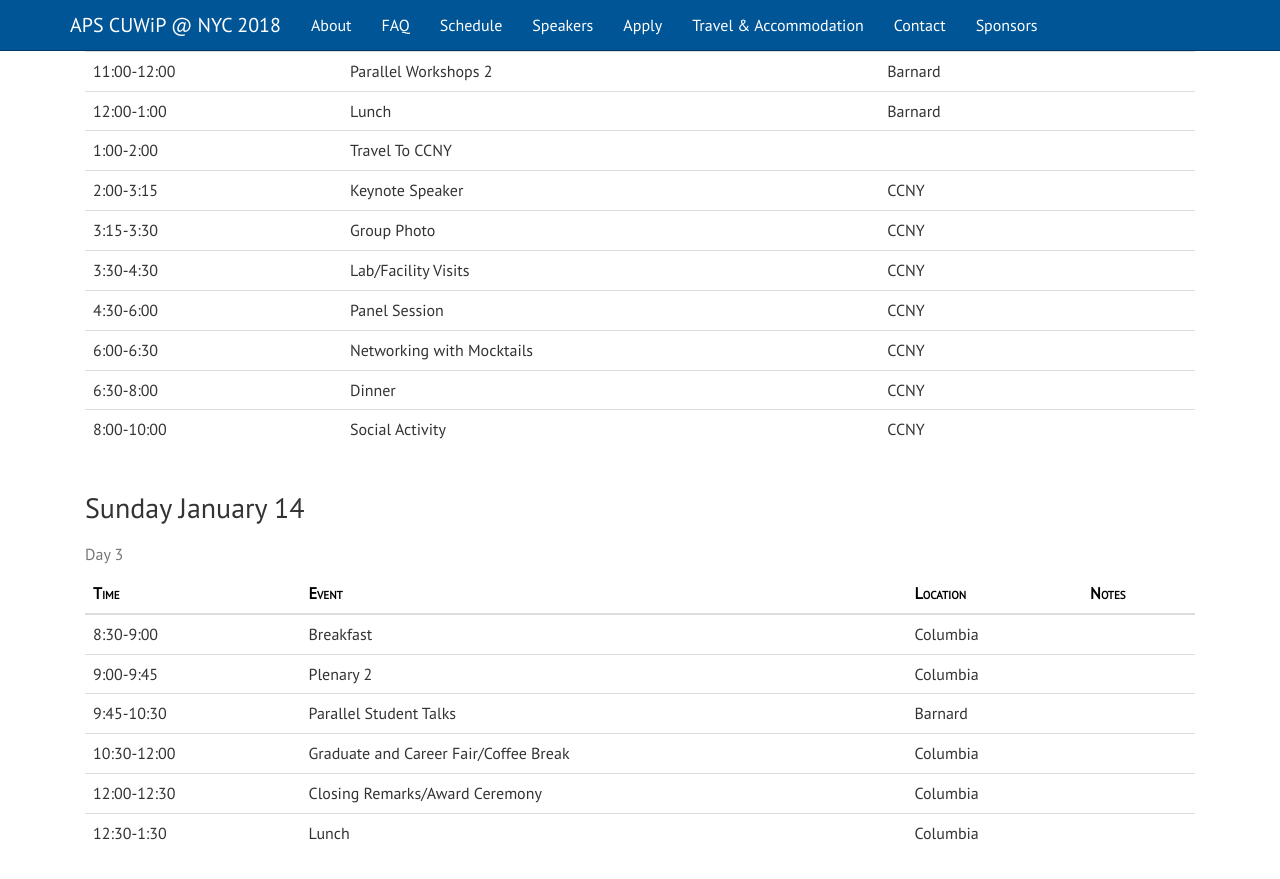
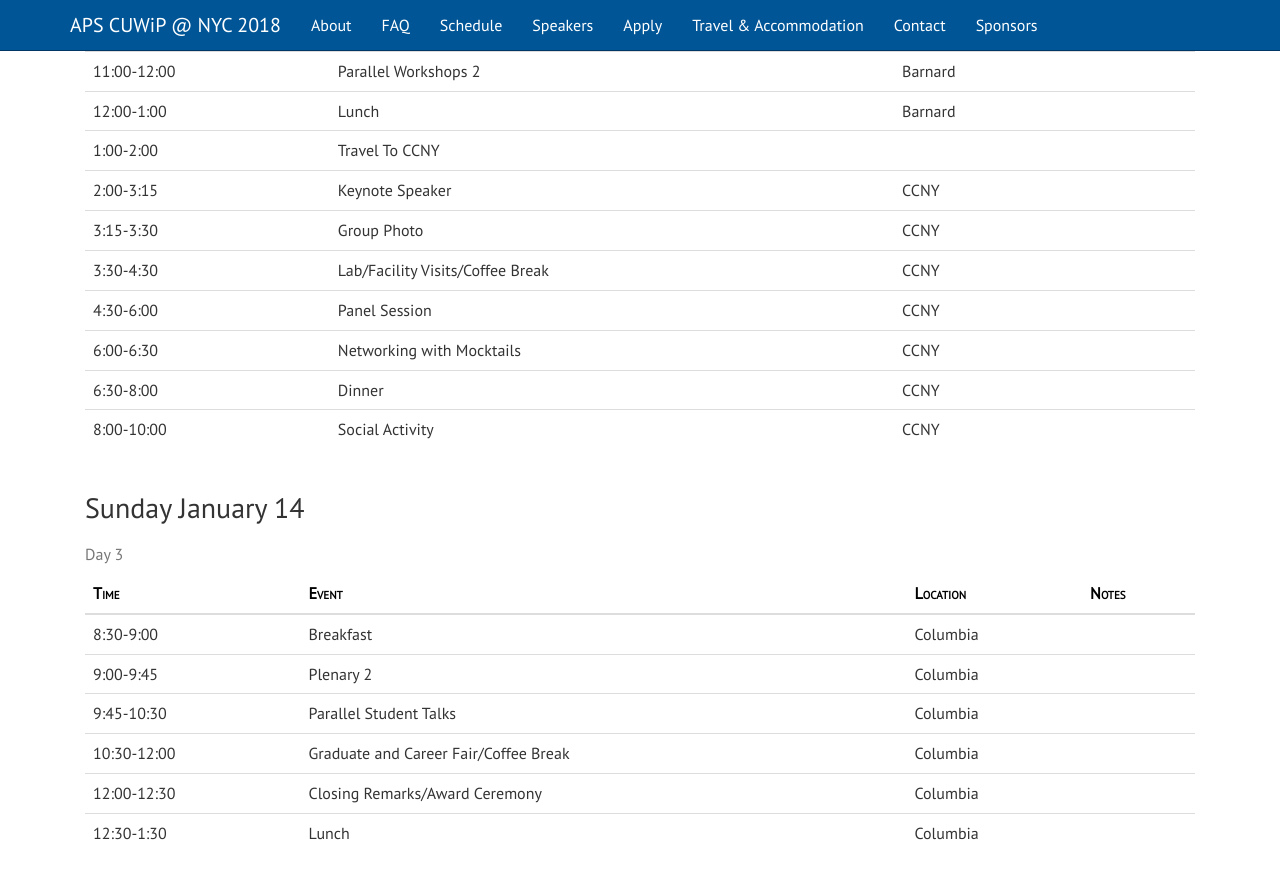
Before and after one commit to cuwip-nyc/cuwip-nyc.github.io, a Jekyll site: the page built from schedule.md, in a window 1280 px wide and 900 px high, scrolled down 784 px. Shown: the top 879 px of the window. Built offline with Jekyll 4.4.1, drawn with Linux system fonts in a browser that asks for light colours.

Commit message:
Minor corrections on schedule and apply page

```diff
--- a/apply.html
+++ b/apply.html
@@ -6,7 +6,7 @@ navigation_weight: 1
 order: 6
 ---
 <div class="row">
-  <h2>Apply for the APS CUWiP at NYC 2018 Conference</h2>
+  <h1>Apply for the APS CUWiP at NYC 2018 Conference</h1>
   <p>Any undergraduate student attending a US college/university may apply. It is very important to complete all parts of the application and to write a thoughtful Applicant Statement. If conferences are oversubscribed, priority will be given to applicants who:
     <ul>
       <li>
--- a/schedule.md
+++ b/schedule.md
@@ -41,7 +41,7 @@ order: 3
 <tr><td>1:00-2:00</td><td>Travel To CCNY</td><td></td><td></td></tr>
 <tr><td>2:00-3:15</td><td>Keynote Speaker</td><td>CCNY</td><td></td></tr>
 <tr><td>3:15-3:30</td><td>Group Photo</td><td>CCNY</td><td></td></tr>
-<tr><td>3:30-4:30</td><td>Lab/Facility Visits</td><td>CCNY</td><td></td></tr>
+<tr><td>3:30-4:30</td><td>Lab/Facility Visits/Coffee Break</td><td>CCNY</td><td></td></tr>
 <tr><td>4:30-6:00</td><td>Panel Session</td><td>CCNY</td><td></td></tr>
 <tr><td>6:00-6:30</td><td>Networking with Mocktails</td><td>CCNY</td><td></td></tr>
 <tr><td>6:30-8:00</td><td>Dinner</td><td>CCNY</td><td></td></tr>
@@ -58,7 +58,7 @@ order: 3
 </thead>
 <tr><td>8:30-9:00</td><td>Breakfast</td><td>Columbia</td><td></td></tr>
 <tr><td>9:00-9:45</td><td>Plenary 2</td><td>Columbia</td><td></td></tr>
-<tr><td>9:45-10:30</td><td>Parallel Student Talks</td><td>Barnard</td><td></td></tr>
+<tr><td>9:45-10:30</td><td>Parallel Student Talks</td><td>Columbia</td><td></td></tr>
 <tr><td>10:30-12:00</td><td>Graduate and Career Fair/Coffee Break</td><td>Columbia</td><td></td></tr>
 <tr><td>12:00-12:30</td><td>Closing Remarks/Award Ceremony</td><td>Columbia</td><td></td></tr>
 <tr><td>12:30-1:30</td><td>Lunch</td><td>Columbia</td><td></td></tr>
```
Also changed, not shown: contact.md (+2 -0 lines), speakers.md (+3 -1 lines), sponsors.md (+2 -0 lines), 5 other files.
